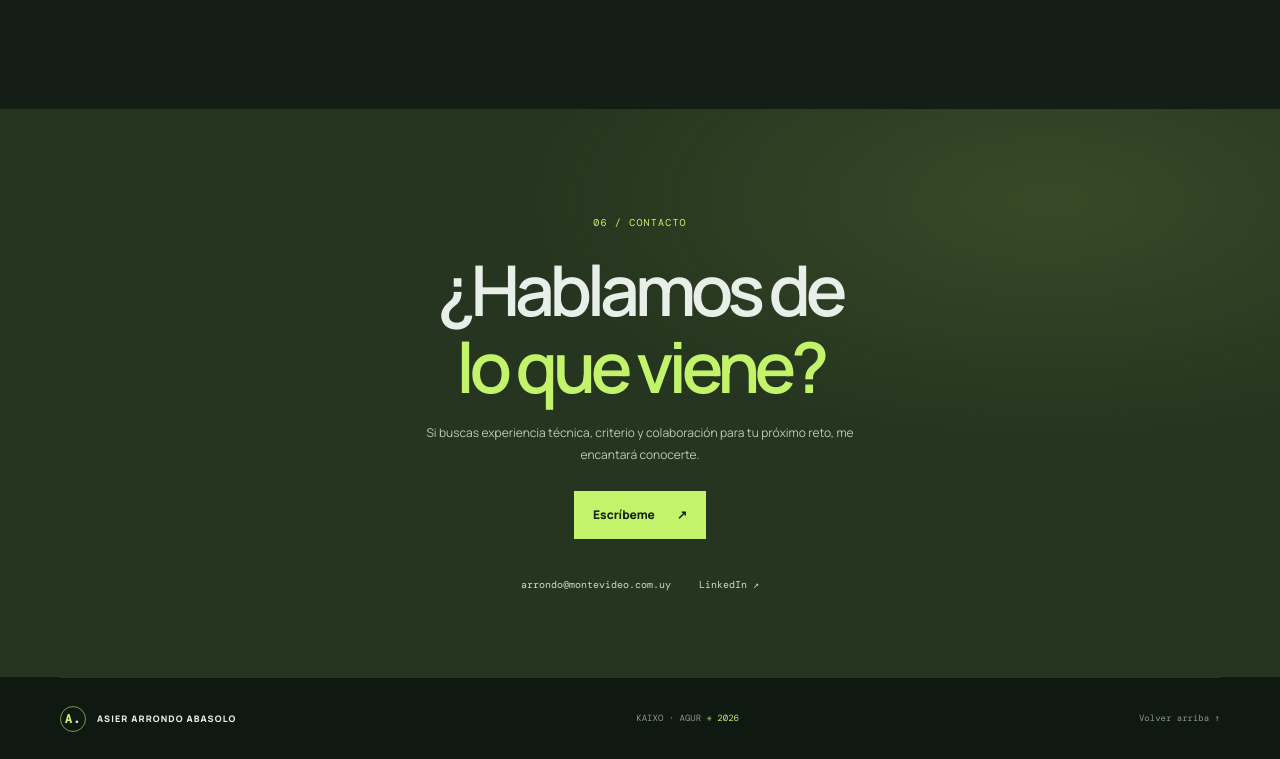
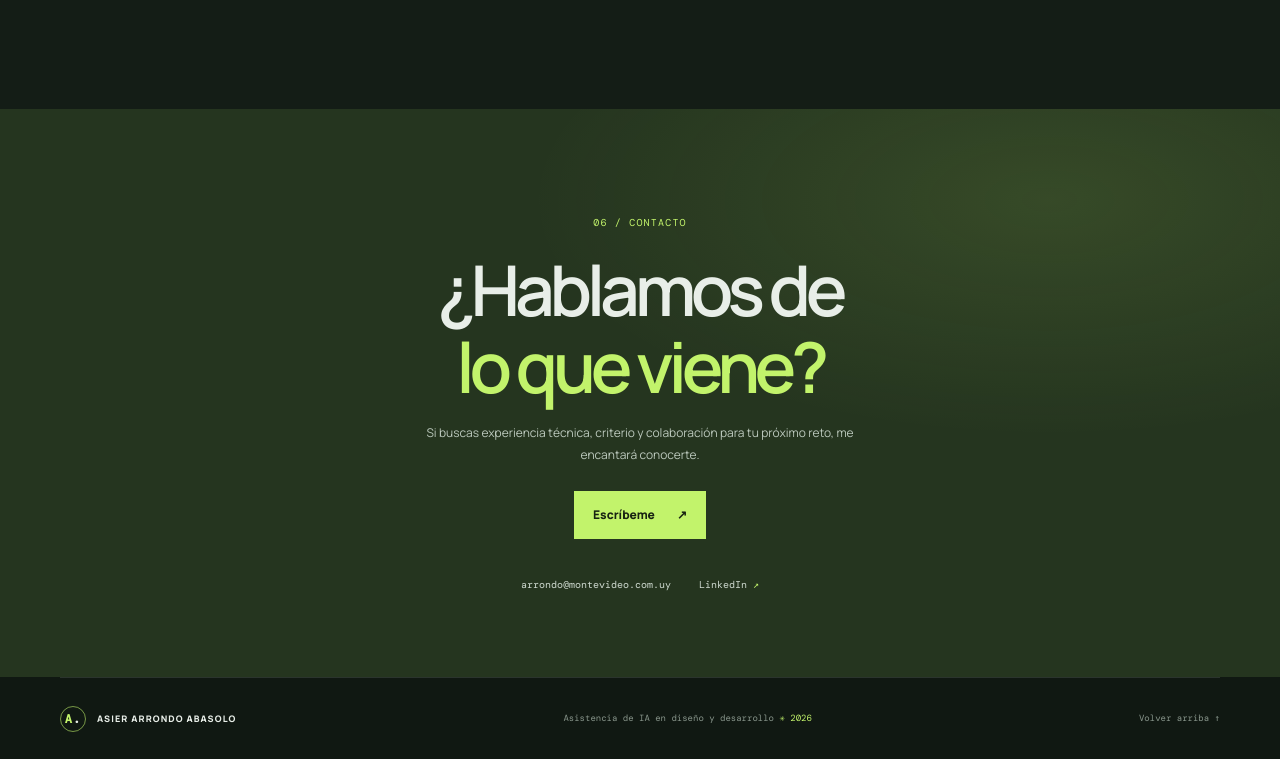
Before and after one commit to AsierArrondo69/asierarrondo.github.io, a plain HTML site: page index.html in a window 1280 px wide. Shown: the part 4345-5104 px from the top of the page. Drawn offline with nearby package versions, Linux system fonts and the light colour scheme.

Commit message:
Asistencia de IA en diseño y desarrollo

```diff
--- a/index.html
+++ b/index.html
@@ -368,7 +368,7 @@
           <span class="wordmark-mark">A<span>.</span></span>
           <span>ASIER ARRONDO ABASOLO</span>
         </a>
-        <p>KAIXO · AGUR <span aria-hidden="true">✳</span> <span id="current-year"></span></p>
+        <p>Asistencia de IA en diseño y desarrollo <span aria-hidden="true">✳</span> <span id="current-year"></span></p>
         <a class="back-to-top" href="#inicio">Volver arriba <span aria-hidden="true">↑</span></a>
       </div>
     </footer>
```
